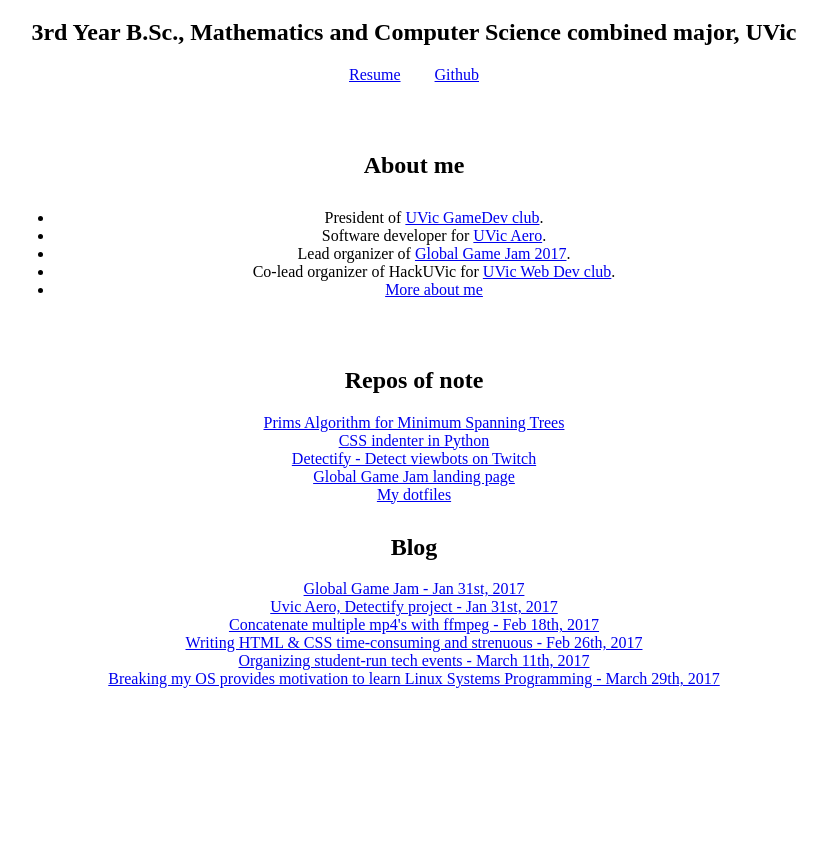
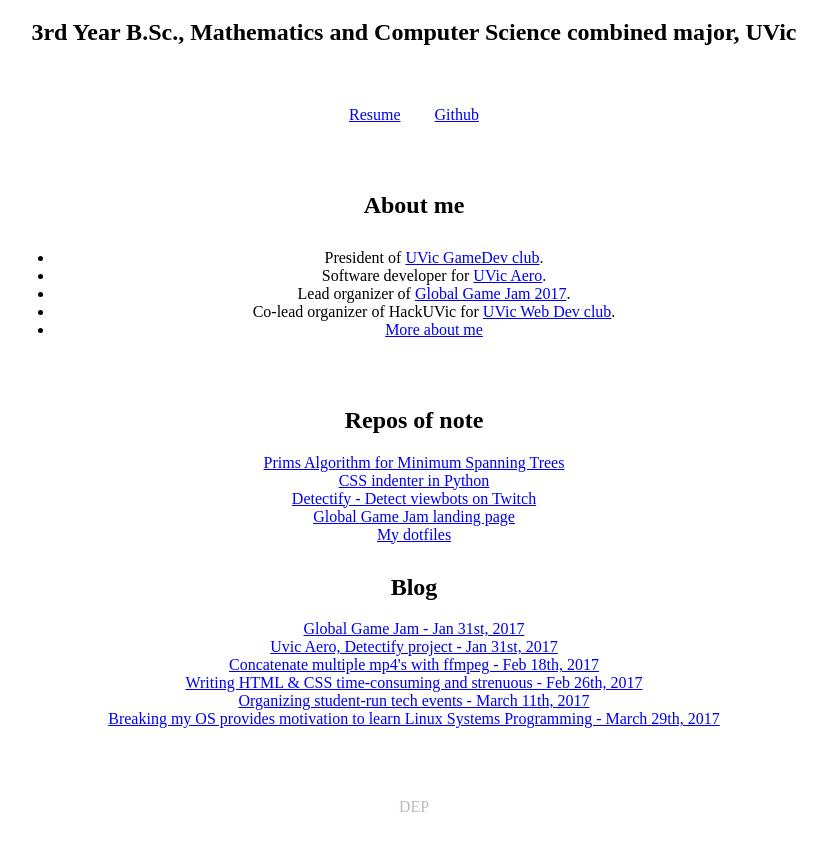
Before and after one commit to LouisRitchie/website, a plain HTML site: page index.html in a window 1280 px wide. Shown: the part 71-922 px from the top of the page, without its empty margins (226-1053 px from the left). Before the commit the page ends 800 px from the top, so only its background shows below. Drawn offline with Linux system fonts and the light colour scheme.

Commit message:
add a touch to the bottom of the page.

```diff
--- a/index.html
+++ b/index.html
@@ -47,5 +47,7 @@
     <a href="170311.html">Organizing student-run tech events - March 11th, 2017 </a><br/>
     <a href="170329.html">Breaking my OS provides motivation to learn Linux Systems Programming - March 29th, 2017 </a><br/>
   </div>
+
+  <div>DEP</div>
 </body>
  </html>
--- a/stylesheet.css
+++ b/stylesheet.css
@@ -20,3 +20,7 @@
   margin-left: 15px;
   margin-right: 15px;
 }
+div:last-child {
+  padding-top: 40px;
+  color: #bbb;
+}
```
